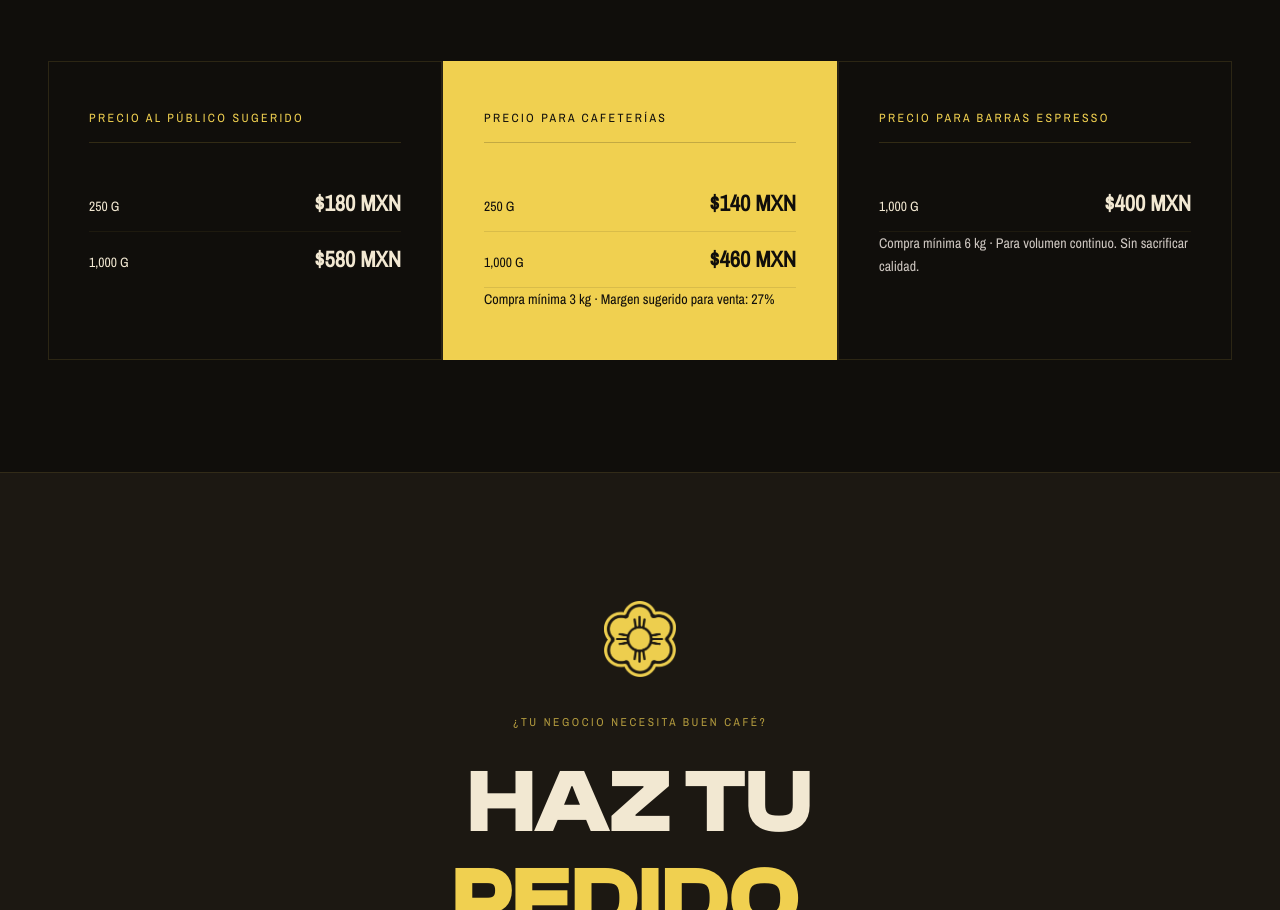
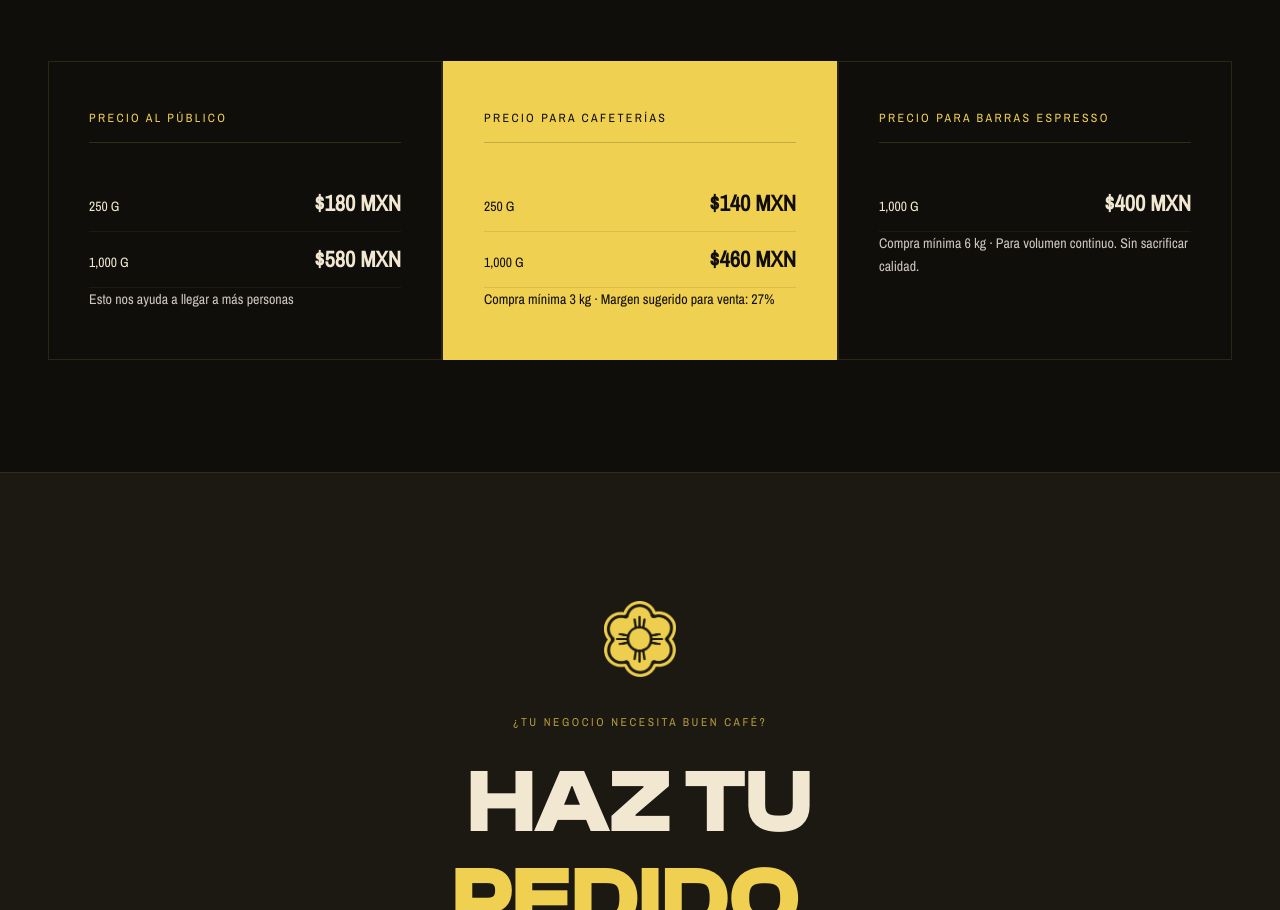
Before and after one commit to Srshadid/sorbito, a website: page sorbito-landing.html in a window 1280 px wide. Shown: the part 4171-5081 px from the top of the page. Drawn offline with Linux system fonts and the light colour scheme.

Commit message:
feat: actualizar label y agregar texto en card precio al público
Co-Authored-By: Claude Sonnet 4.6 <noreply@anthropic.com>

```diff
--- a/sorbito-landing.html
+++ b/sorbito-landing.html
@@ -1165,9 +1165,10 @@ body::after {
   </div>
   <div class="precios-grid">
     <div class="precio-col" data-anim="up" data-delay="1">
-      <div class="pc-canal">Precio al público sugerido</div>
+      <div class="pc-canal">Precio al público</div>
       <div class="pc-row"><span class="pc-row-l">250 g</span><span class="pc-row-v">$180 MXN</span></div>
       <div class="pc-row"><span class="pc-row-l">1,000 g</span><span class="pc-row-v">$580 MXN</span></div>
+      <div class="pc-margen">Esto nos ayuda a llegar a más personas</div>
     </div>
     <div class="precio-col gold" data-anim="up" data-delay="2">
       <div class="pc-canal">Precio para cafeterías</div>
```
